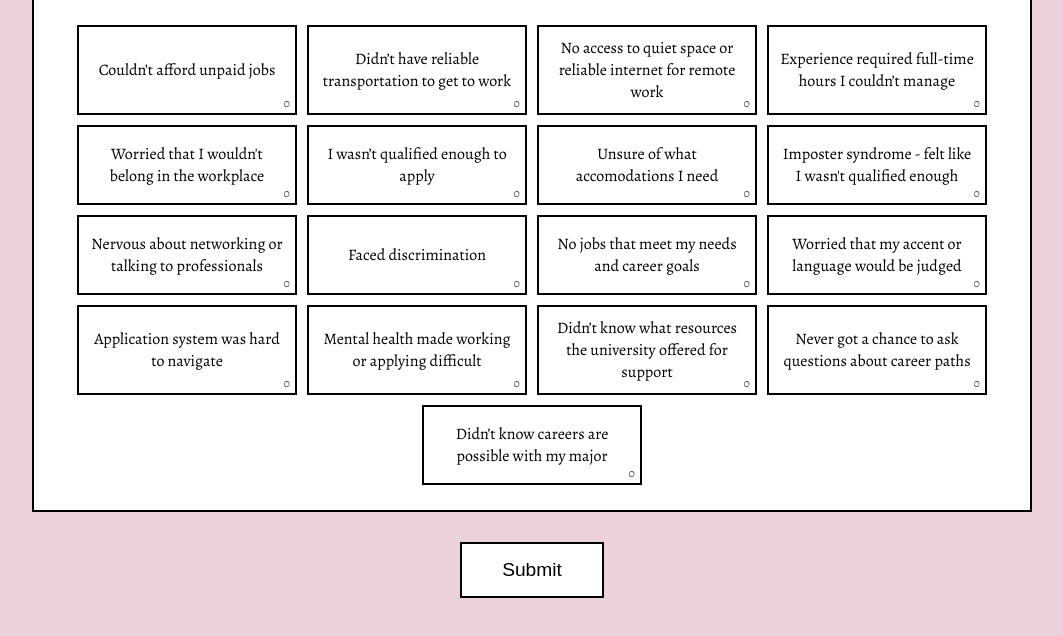
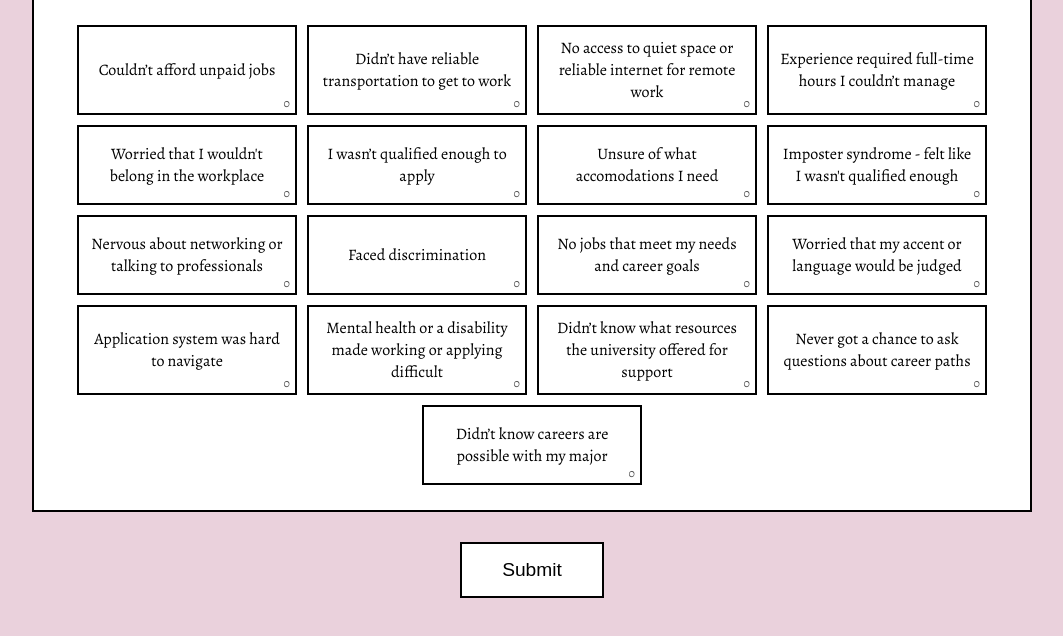
Before and after one commit to lyricalninja42/OnlineBarrierBingo, a plain HTML site: page index.html in a window 1280 px wide. Shown: the part 130-766 px from the top of the page, without its empty margins (108-1171 px from the left). Drawn offline with nearby package versions, Linux system fonts and the light colour scheme; no server answers.

Commit message:
Update index.html

```diff
--- a/index.html
+++ b/index.html
@@ -135,7 +135,7 @@
     "No jobs that meet my needs and career goals",
     "Worried that my accent or language would be judged",
     "Application system was hard to navigate",
-    "Mental health made working or applying difficult",
+    "Mental health or a disability made working or applying difficult",
     "Didn’t know what resources the university offered for support",
     "Never got a chance to ask questions about career paths",
     "Didn’t know careers are possible with my major"
```
